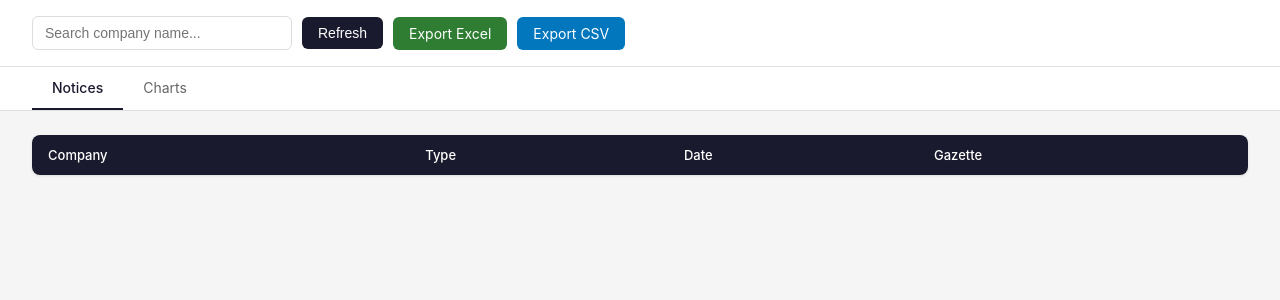
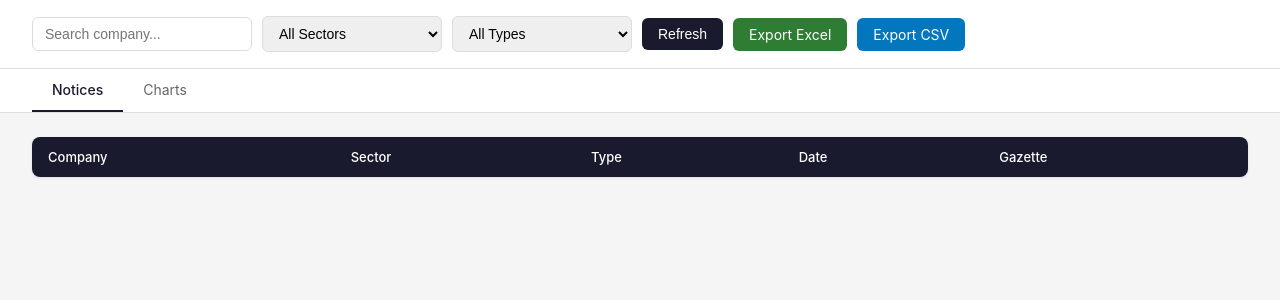
Before and after one commit to banuozelci82-cloud/gazette-tracker, a Flask app: page / in a window 1280 px wide. Shown: the part 57-357 px from the top of the page. Run offline with Flask 3, Linux system fonts and the light colour scheme; data that the repository does not hold is empty.

Commit message:
Update index.html

```diff
--- a/templates/index.html
+++ b/templates/index.html
@@ -10,7 +10,9 @@
   header { background: #1a1a2e; color: white; padding: 1rem 2rem; display: flex; align-items: center; justify-content: space-between; }
   header h1 { font-size: 1.3rem; font-weight: 500; }
   .toolbar { background: white; padding: 1rem 2rem; border-bottom: 1px solid #e0e0e0; display: flex; gap: 10px; align-items: center; flex-wrap: wrap; }
-  input[type=text] { padding: 8px 12px; border: 1px solid #ddd; border-radius: 6px; font-size: 14px; width: 260px; }
+  input[type=text], select { padding: 8px 12px; border: 1px solid #ddd; border-radius: 6px; font-size: 14px; }
+  input[type=text] { width: 220px; }
+  select { width: 180px; }
   button, .btn { padding: 8px 16px; border: none; border-radius: 6px; font-size: 14px; cursor: pointer; text-decoration: none; }
   .btn-primary { background: #1a1a2e; color: white; }
   .btn-primary:hover { background: #2a2a4e; }
@@ -36,6 +38,7 @@
   .badge-wind { background: #fff3e0; color: #e65100; }
   .badge-rec { background: #f3e5f5; color: #6a1b9a; }
   .badge-cvl { background: #e8f5e9; color: #2e7d32; }
+  .badge-sector { background: #f5f5f5; color: #555; font-size: 11px; padding: 2px 6px; border-radius: 4px; }
   #chart-container { background: white; border-radius: 8px; padding: 2rem; box-shadow: 0 1px 3px rgba(0,0,0,0.1); max-width: 700px; }
   .bar-wrap { margin: 8px 0; }
   .bar-label { font-size: 13px; margin-bottom: 4px; display: flex; justify-content: space-between; }
@@ -50,7 +53,19 @@
   <span style="font-size:13px; opacity:0.7;">by Banu Summers &nbsp;|&nbsp; <span id="total"></span></span>
 </header>
 <div class="toolbar">
-  <input type="text" id="search" placeholder="Search company name..." oninput="filterTable()">
+  <input type="text" id="search" placeholder="Search company..." oninput="filterTable()">
+  <select id="sector-filter" onchange="filterTable()">
+    <option value="">All Sectors</option>
+  </select>
+  <select id="type-filter" onchange="filterTable()">
+    <option value="">All Types</option>
+    <option>Administration</option>
+    <option>Compulsory Liquidation</option>
+    <option>Creditors Voluntary Liquidation</option>
+    <option>Liquidation</option>
+    <option>Receivership</option>
+    <option>Winding Up</option>
+  </select>
   <button class="btn btn-primary" onclick="refresh()">Refresh</button>
   <a class="btn btn-success" href="/export/excel">Export Excel</a>
   <a class="btn btn-info" href="/export/csv">Export CSV</a>
@@ -62,7 +77,7 @@
 </div>
 <div id="notices" class="panel active">
   <table id="table">
-    <thead><tr><th>Company</th><th>Type</th><th>Date</th><th>Gazette</th></tr></thead>
+    <thead><tr><th>Company</th><th>Sector</th><th>Type</th><th>Date</th><th>Gazette</th></tr></thead>
     <tbody id="tbody"></tbody>
   </table>
 </div>
@@ -88,7 +103,20 @@ function loadNotices() {
   fetch('/api/notices').then(r => r.json()).then(data => {
     allData = data;
     document.getElementById('total').textContent = data.length + ' notices';
+    populateSectorFilter(data);
     renderTable(data);
+  });
+}
+
+function populateSectorFilter(data) {
+  const sectors = [...new Set(data.map(r => r.sector).filter(s => s))].sort();
+  const select = document.getElementById('sector-filter');
+  select.innerHTML = '<option value="">All Sectors</option>';
+  sectors.forEach(s => {
+    const opt = document.createElement('option');
+    opt.value = s;
+    opt.textContent = s;
+    select.appendChild(opt);
   });
 }
 
@@ -97,6 +125,7 @@ function renderTable(data) {
   tbody.innerHTML = data.map(r => `
     <tr>
       <td>${r.company}</td>
+      <td>${r.sector ? '<span class="badge-sector">' + r.sector + '</span>' : ''}</td>
       <td><span class="badge ${badgeClass(r.type)}">${r.type}</span></td>
       <td>${r.date}</td>
       <td><a href="${r.url}" target="_blank">View</a></td>
@@ -105,7 +134,13 @@ function renderTable(data) {
 
 function filterTable() {
   const s = document.getElementById('search').value.toLowerCase();
-  renderTable(allData.filter(r => r.company.toLowerCase().includes(s)));
+  const sector = document.getElementById('sector-filter').value;
+  const type = document.getElementById('type-filter').value;
+  renderTable(allData.filter(r =>
+    r.company.toLowerCase().includes(s) &&
+    (!sector || r.sector === sector) &&
+    (!type || r.type === type)
+  ));
 }
 
 function refresh() {
```
